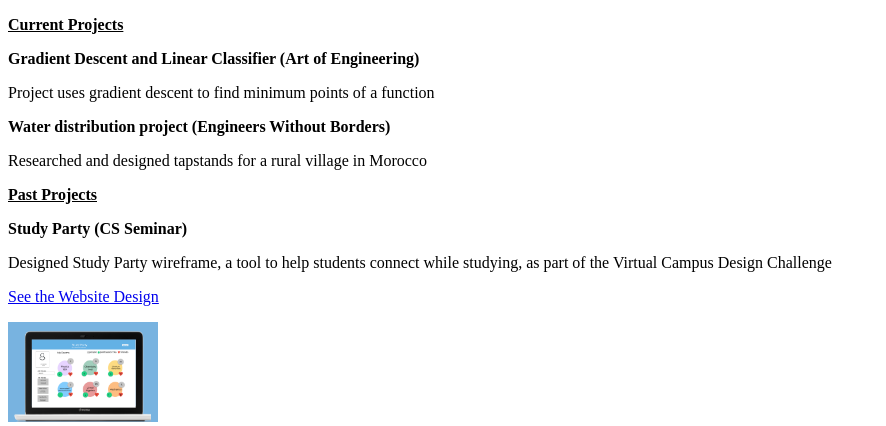
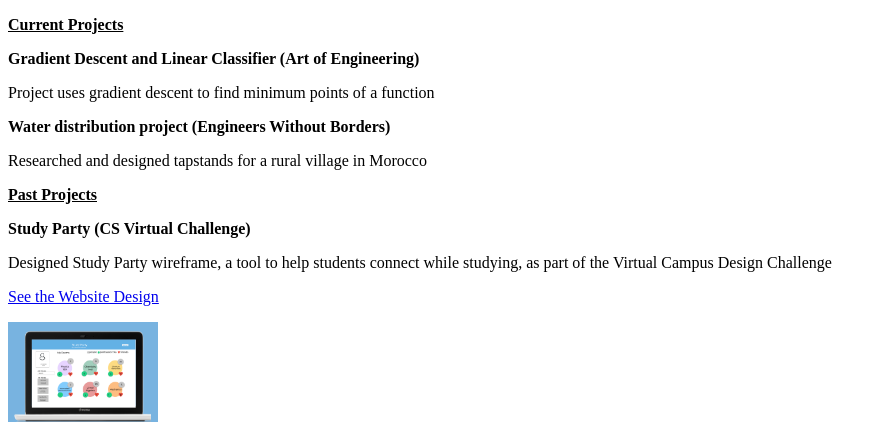
Before and after one commit to mafire/Flask-Project, a Flask app: page /projects in a window 1280 px wide. Shown: the top 426 px of the page, without its empty margins (0-886 px from the left). Run offline with Flask 2, Linux system fonts and the light colour scheme.

Commit message:
fixed typo 2

```diff
--- a/templates/projects.html
+++ b/templates/projects.html
@@ -9,7 +9,7 @@
     <p> <b> Water distribution project (Engineers Without Borders)</b> </p>
     <p> Researched and designed tapstands for a rural village in Morocco </p>
     <p> <b> <u>Past Projects</u></b> </p>
-     <p> <b> Study Party (CS Seminar)</b> </p>
+     <p> <b> Study Party (CS Virtual Challenge)</b> </p>
     <p> Designed Study Party wireframe, a tool to help students connect while studying,
     as part of the Virtual Campus Design Challenge</p>
     <a href="https://www.figma.com/proto/F0sTcSgxXezH8hSZeIINZj/Wireframing-in-Figma?node-id=0%3A817&scaling=contain">
```
